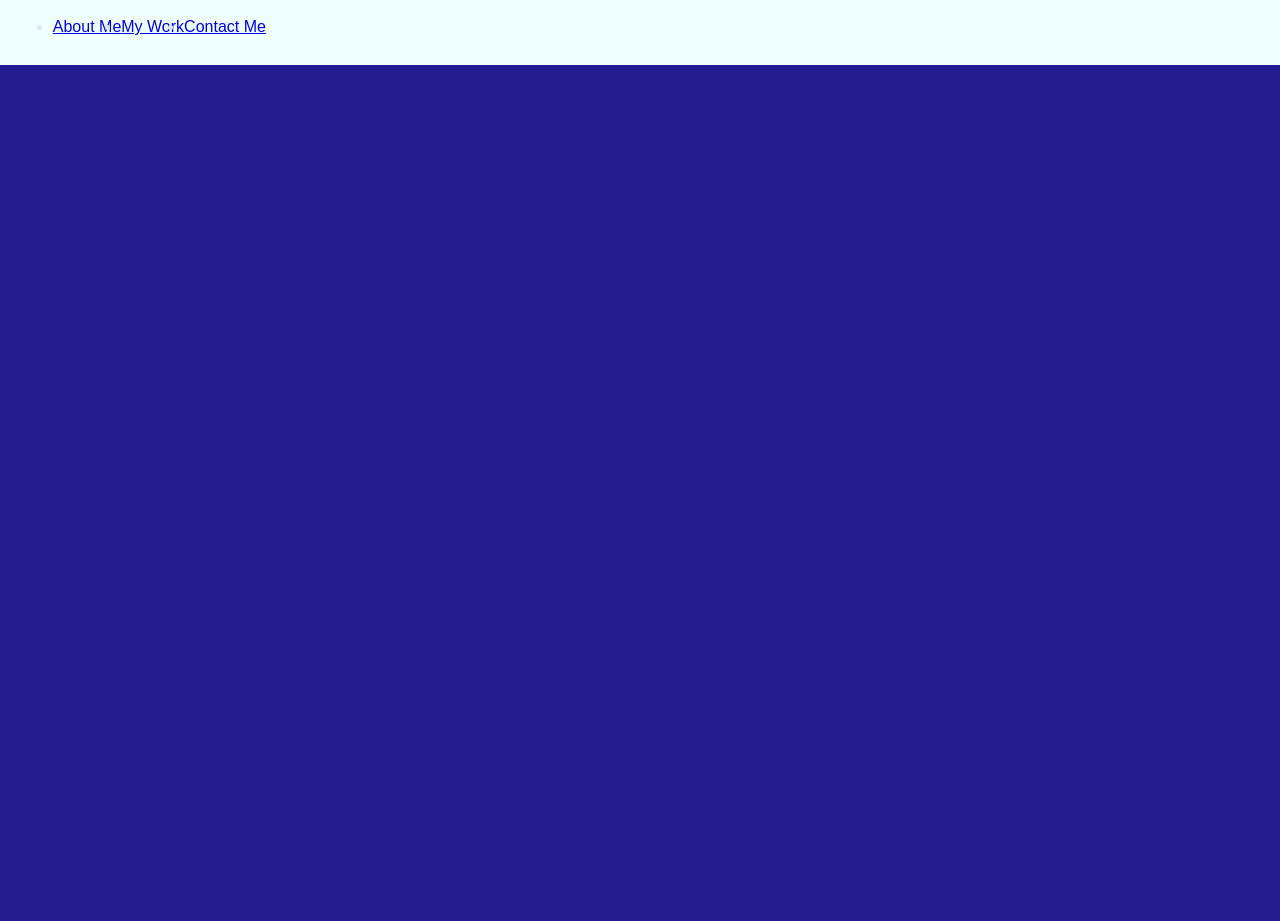
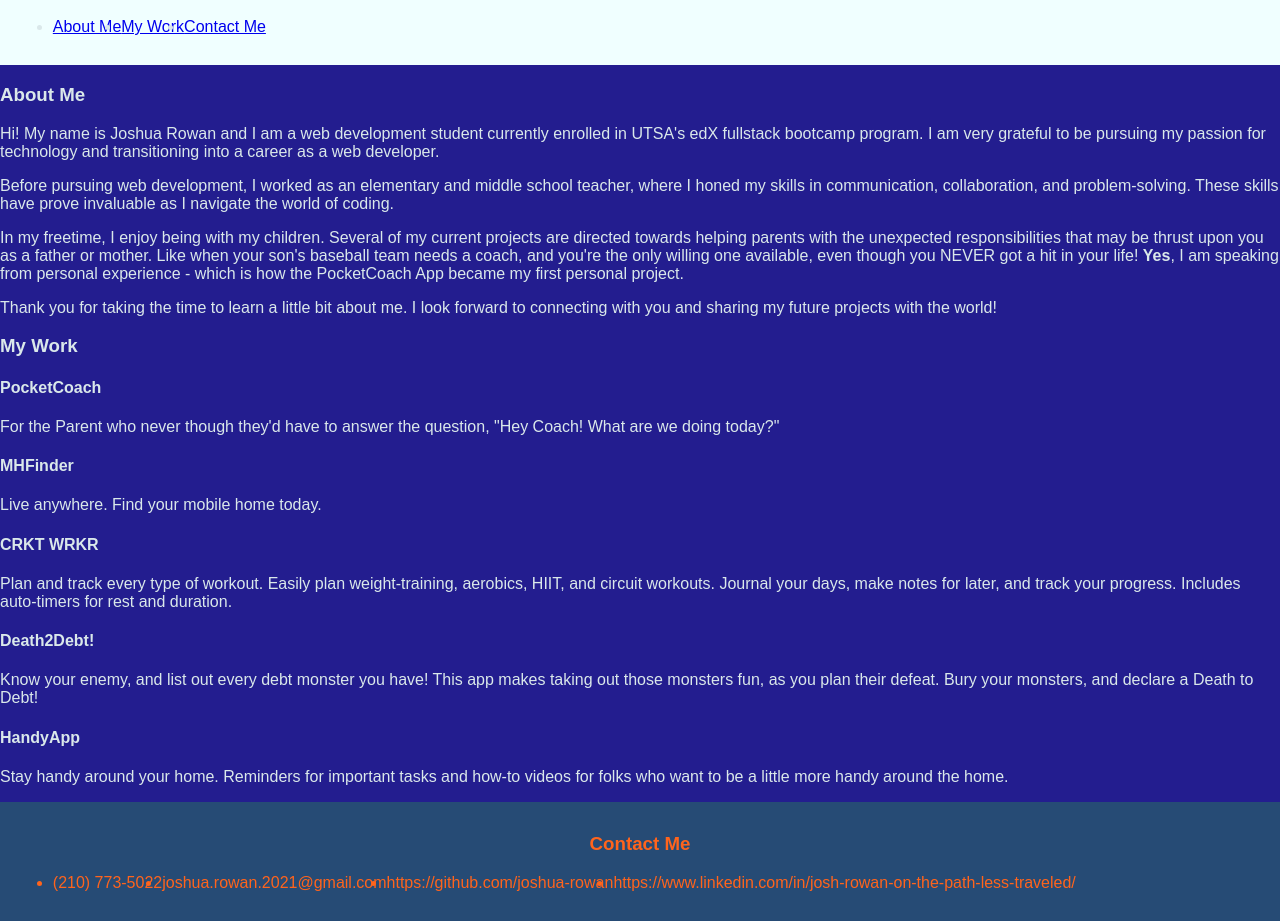
Before and after one commit to joshua-rowan/j-rowan, a plain HTML site: page index.html in a window 1280 px wide. Shown: the part 300-1221 px from the top of the page. Before the commit the page ends 800 px from the top, so only its background shows below. Drawn offline with Linux system fonts and the light colour scheme.

Commit message:
added the text for portfolio - no style

```diff
--- a/assets/css/style.css
+++ b/assets/css/style.css
@@ -6,7 +6,7 @@ body {
     margin: 0;
 }
 
-header {
+header, footer {
     text-align: center;
     background-color: #264B75;
     color: #FF641C;
--- a/index.html
+++ b/index.html
@@ -21,5 +21,39 @@
                 <li><a href="#C">Contact Me</a></li>
             </ul>
         </nav>
+
+        <main>
+            <aside>
+                <h3>About Me</h3>
+                    <p>Hi! My name is Joshua Rowan and I am a web development student currently enrolled in UTSA's edX fullstack bootcamp program. I am very grateful to be pursuing my passion for technology and transitioning into a career as a web developer. </p>
+                    <p>Before pursuing web development, I worked as an elementary and middle school teacher, where I honed my skills in communication, collaboration, and problem-solving. These skills have prove invaluable as I navigate the world of coding.</p>
+                    <p>In my freetime, I enjoy being with my children. Several of my current projects are directed towards helping parents with the unexpected responsibilities that may be thrust upon you as a father or mother. Like when your son's baseball team needs a coach, and you're the only willing one available, even though you NEVER got a hit in your life! <strong>Yes</strong>, I am speaking from personal experience - which is how the PocketCoach App became my first personal project.</p>
+                    <p>Thank you for taking the time to learn a little bit about me. I look forward to connecting with you and sharing my future projects with the world!</p>
+            </aside>
+
+            <section>
+                <h3>My Work</h3>
+                <h4>PocketCoach</h4>
+                    <p>For the Parent who never though they'd have to answer the question, "Hey Coach! What are we doing today?"</p>
+                <h4>MHFinder</h4>
+                    <p>Live anywhere. Find your mobile home today.</p>
+                <h4>CRKT WRKR</h4>
+                    <p>Plan and track every type of workout. Easily plan weight-training, aerobics, HIIT, and circuit workouts. Journal your days, make notes for later, and track your progress. Includes auto-timers for rest and duration.</p>
+                <h4>Death2Debt!</h4>
+                    <p>Know your enemy, and list out every debt monster you have! This app makes taking out those monsters fun, as you plan their defeat. Bury your monsters, and declare a Death to Debt!</p>
+                <h4>HandyApp</h4>
+                    <p>Stay handy around your home. Reminders for important tasks and how-to videos for folks who want to be a little more handy around the home.</p>
+            </section>
+        </main>
+
+        <footer>
+            <h3>Contact Me</h3>
+            <ul>
+                <li>(210) 773-5022</li>
+                <li> joshua.rowan.2021@gmail.com</li>
+                <li>https://github.com/joshua-rowan</li>
+                <li>https://www.linkedin.com/in/josh-rowan-on-the-path-less-traveled/</li>
+            </ul>
+        </footer>
     </body>
 </html>
```
